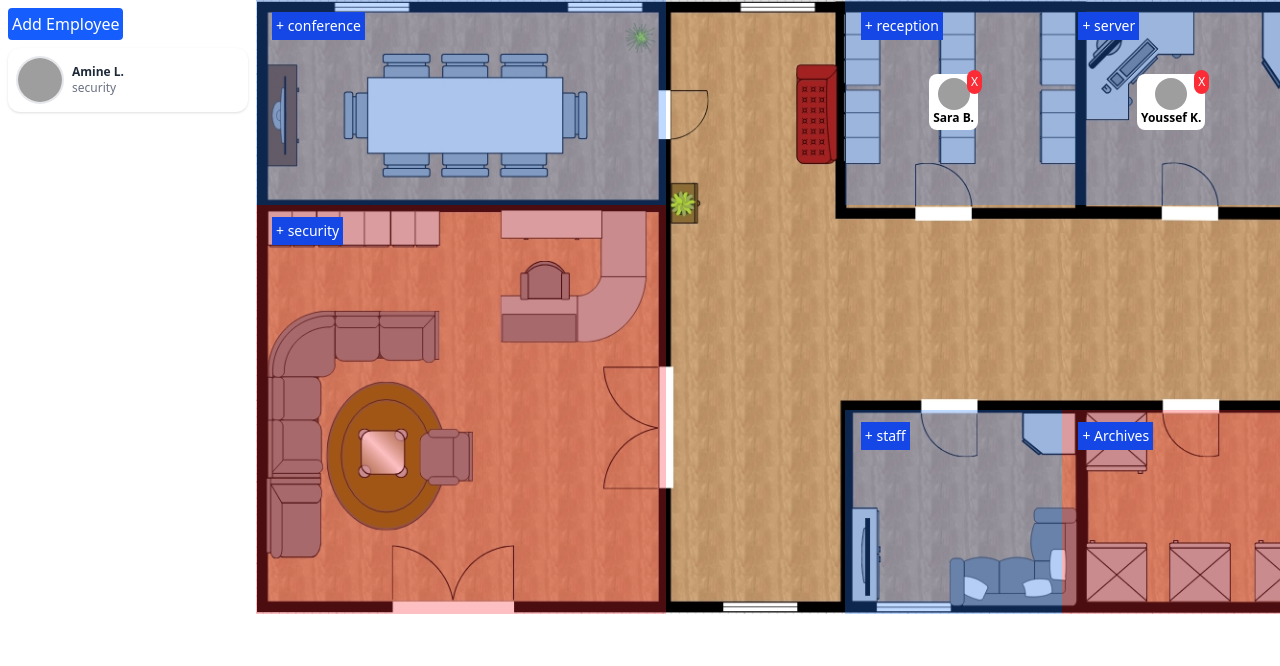
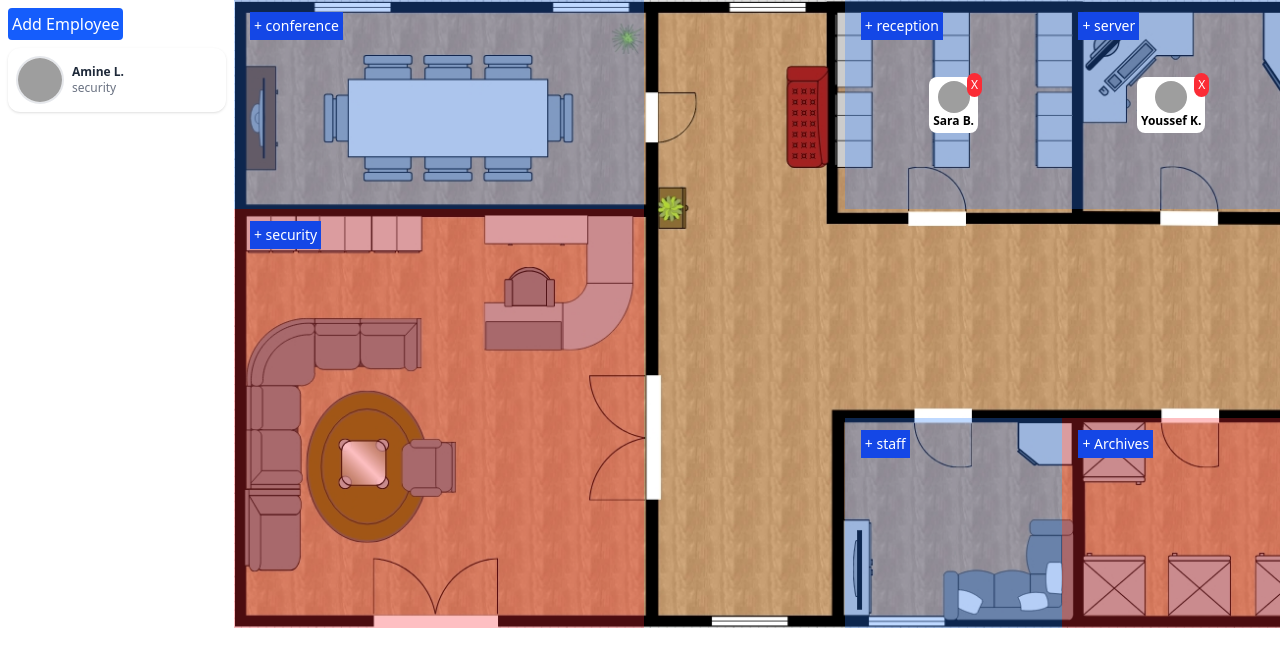
Before and after one commit to amineElgaini/Virtual-Workspace, a website: page index.html in a window 1280 px wide. Drawn offline with Linux system fonts and the light colour scheme; grey boxes are pictures that could not be loaded.

Commit message:
rooms width

```diff
--- a/index.html
+++ b/index.html
@@ -28,7 +28,7 @@
 
       <!-- workspaces -->
       <div
-        class="work-spaces w-[80vw] aspect-[5/3] bg-[url('./workSpaces.jpg')] bg-no-repeat bg-cover"
+        class="work-spaces w-[90vw] aspect-[5/3] bg-[url('./workSpaces.jpg')] bg-no-repeat bg-cover"
       >
         <div
           data-room="conference"
```
Also changed, not shown: output.css.
